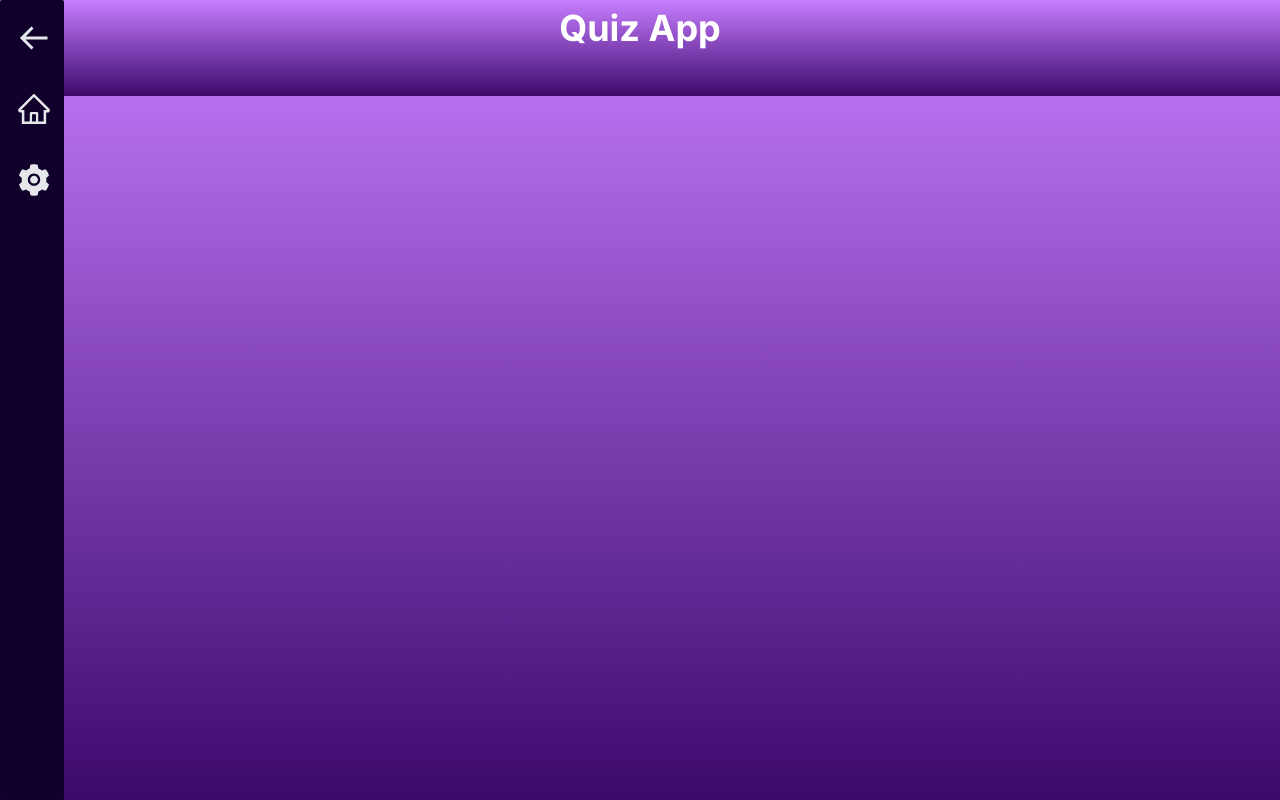
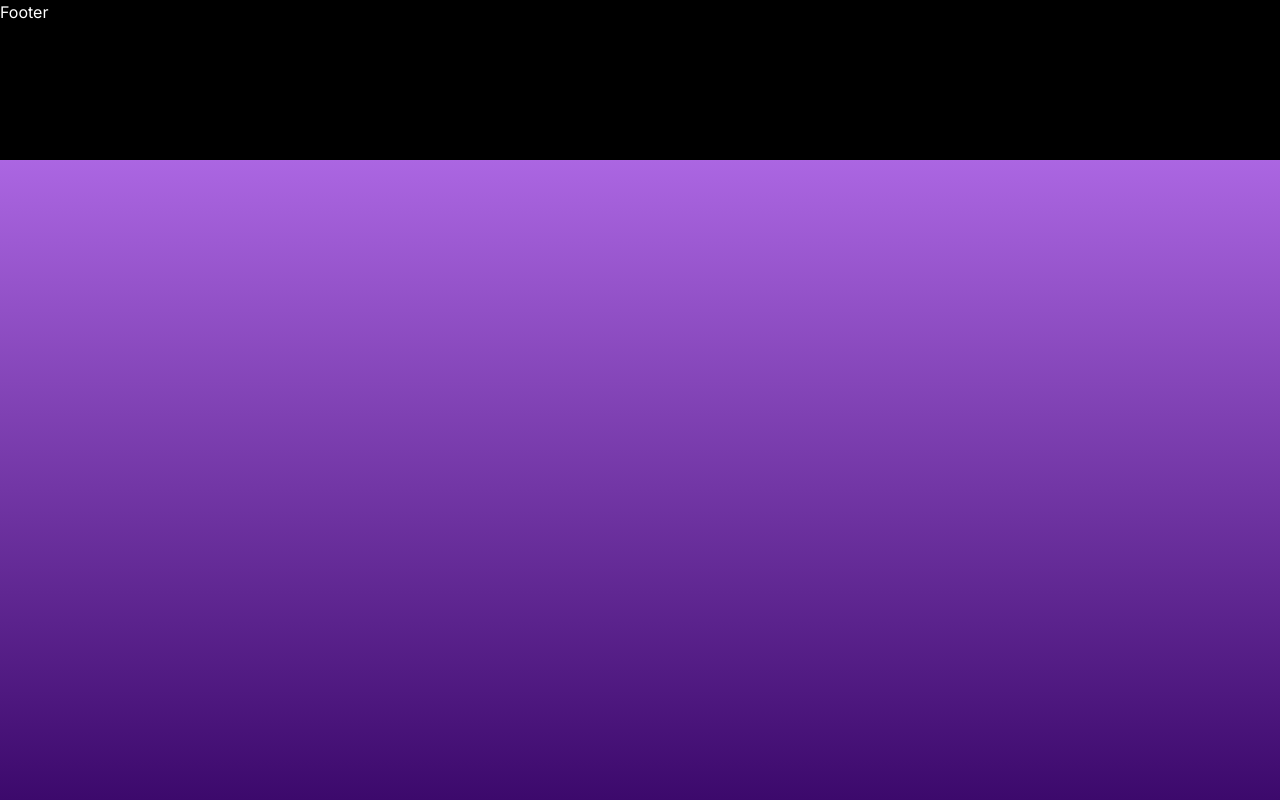
Before and after one commit to cdyniranjan7321/Quiz_App_Project_in_React_Js, a Next.js app: page / in a window 1280 px wide. Built offline with nearby package versions, Linux system fonts and the light colour scheme.

Commit message:
QA-4 modified styles for sidebar & navbar

```diff
--- a/src/components/LandingPage.tsx
+++ b/src/components/LandingPage.tsx
@@ -7,9 +7,9 @@ import Footer from './Footer'
 const LandingPage = () => {
   return (
     <div className=' bg-gradient-to-b from-[#C77DFF] to-[#3C096C] h-[100%] w-full absolute '>
-      <Navbar />
-      <Sidebar />
-      {/* <Footer /> */}
+      {/* <Navbar />
+      <Sidebar /> */}
+      <Footer />
     </div>
   )
 }
--- a/src/components/Navbar.tsx
+++ b/src/components/Navbar.tsx
@@ -1,10 +1,15 @@
 import React from 'react'
 
-const Navbar = () => {
+type NavProps = {
+  title: String
+}
+
+const Navbar = (props: NavProps) => {
+  const { title } = props
   return (
-    <div className='bg-gradient-to-b from-[#C77DFF] to-[#3C096C]  text-center  w-full h-[12%] '>
-        <h1 className='text-4xl font-bold pt-2 pb-1 text-white'> Quiz App</h1>
-      </div>
+    <div className='bg-gradient-to-r from-[#C77DFF] to-[#000000]  flex items-center justify-center text-center  w-full h-[12%] '>
+      <h1 className=' text-4xl font-bold text-white'> {title}</h1>
+    </div>
   )
 }
 
--- a/src/components/Sidebar.tsx
+++ b/src/components/Sidebar.tsx
@@ -1,19 +1,26 @@
 import React from 'react'
-import { BiArrowBack as BackArrow } from "react-icons/bi"
-import { AiFillSetting as Setting } from "react-icons/ai"
-import { AiOutlineHome as Home } from "react-icons/ai"
+import { BiArrowBack as BackArrow } from 'react-icons/bi'
+import { AiFillSetting as Setting } from 'react-icons/ai'
+import { AiOutlineHome as Home } from 'react-icons/ai'
 
 const Sidebar = () => {
   return (
-    <div className=' bg-[#10002B] w-[5%] h-screen rounded-sm top-0 absolute'>
+    <div className=' bg-gradient-to-r from-[#10002B] to-[#300559] w-[5%] h-screen rounded-sm top-0 absolute'>
       <div className='font-white-300   text-gray-200 text-bold pl-4 pt-5 text-4xl'>
-            <button> <BackArrow /></button>
+        <button>
+          {' '}
+          <BackArrow />
+        </button>
       </div>
       <div className='pt-7 pl-4   text-gray-200 text-bold text-4xl'>
-            <button ><Home /></button>
+        <button>
+          <Home />
+        </button>
       </div>
       <div className='pt-7 pl-4 text-bold  text-gray-200 text-4xl'>
-            <button><Setting /></button>
+        <button>
+          <Setting />
+        </button>
       </div>
     </div>
   )
```
Lines whose indentation alone changed are shown as unchanged.
